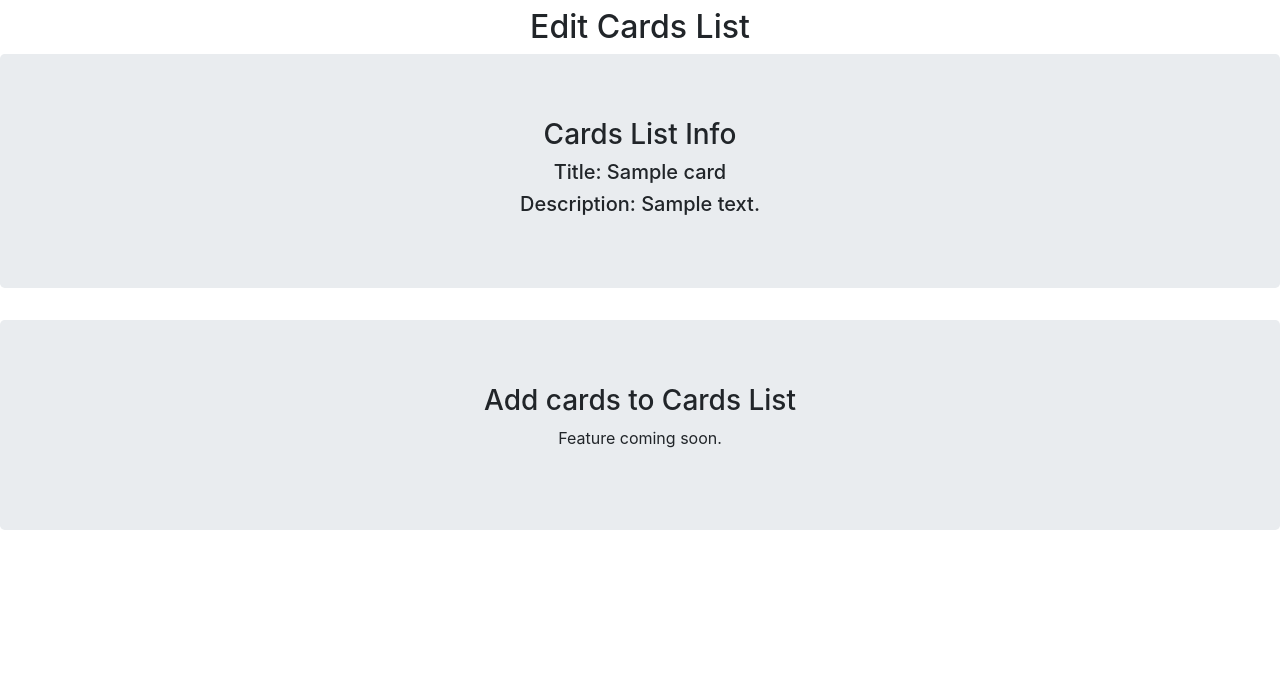
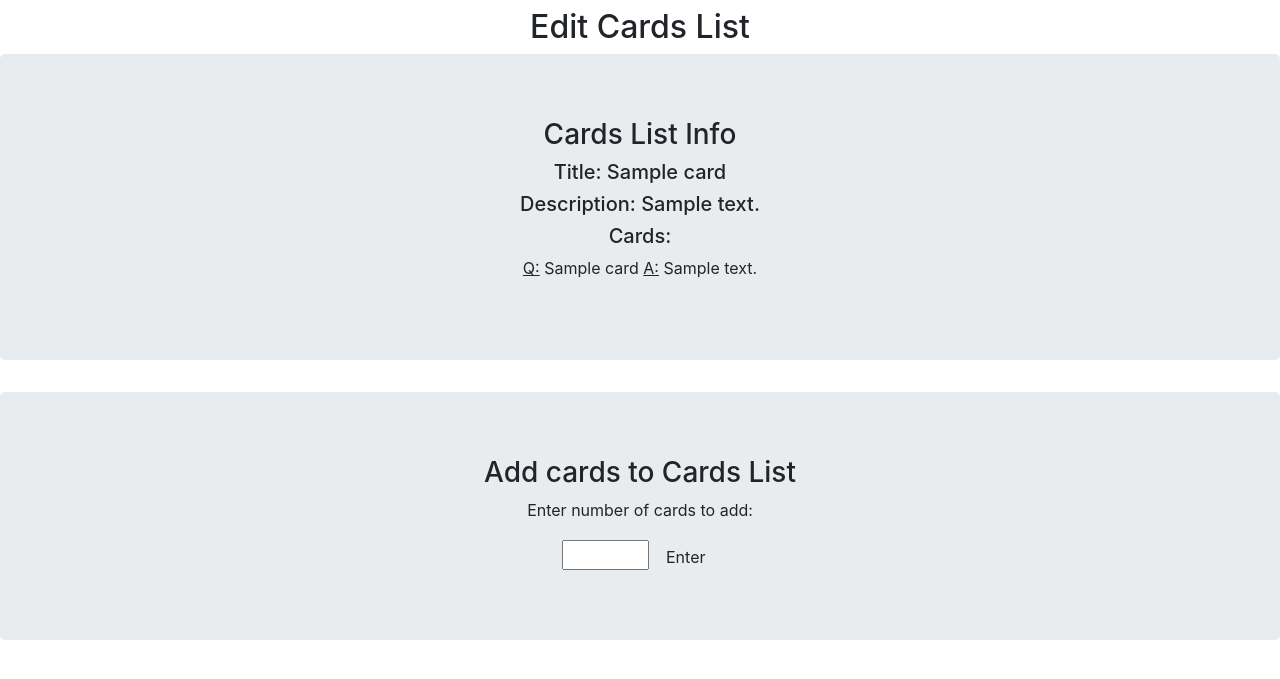
Before and after one commit to 1HectorAC/FlashCardHelper, a Flask app: template templates/editCardsList.html in a window 1280 px wide. Shown: the part 48-727 px from the top of the page. Run offline with Flask 2, Linux system fonts and the light colour scheme; the template is opened without the code that fills it: most values are stand-ins (such as "Sample title", 1, 10 or a date in 2020); some libraries are stand-ins or nearby versions.

Commit message:
Added display of cards in editCardsList.html.

```diff
--- a/templates/editCardsList.html
+++ b/templates/editCardsList.html
@@ -8,11 +8,13 @@
         <h3>Cards List Info</h3>
         <h5>Title: {{ cards.title }}</h5>
         <h5>Description: {{ cards.description }}</h5>
+        <h5>Cards:</h5>
+        {% for x in cards.cards %}
+            <p><u>Q:</u> {{x.question}}       <u>A:</u> {{x.answer}}</p>
+        {% endfor %}
     </div>
     <div class="jumbotron text-center">
         <h3>Add cards to Cards List</h3>
-        <p>Feature coming soon.</p>
-        <!--
         <div id="numberSection">
             <p>Enter number of cards to add:</p>
             <input id="questionTotal" type="number" name="questionTotal" max="99" min="1">
@@ -20,8 +22,9 @@
         </div>
 
         <form name="addCard" id="questionSection" style="display:none">
+            <input type="hidden" id="cardsTitle" name="cardsTitle" value= {{ cards.title }}>
         </form>
-         -->
+
     </div>
 
 
```
